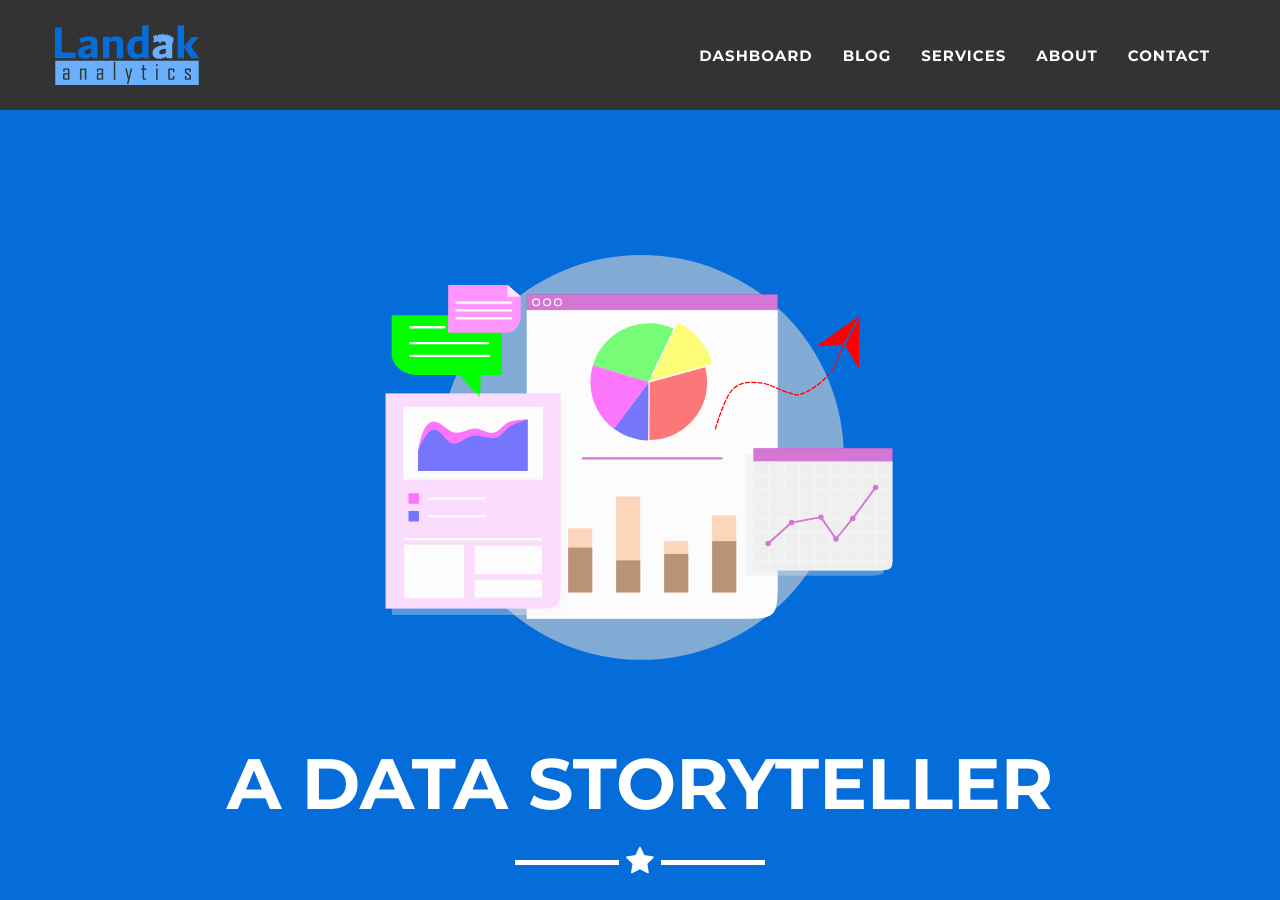
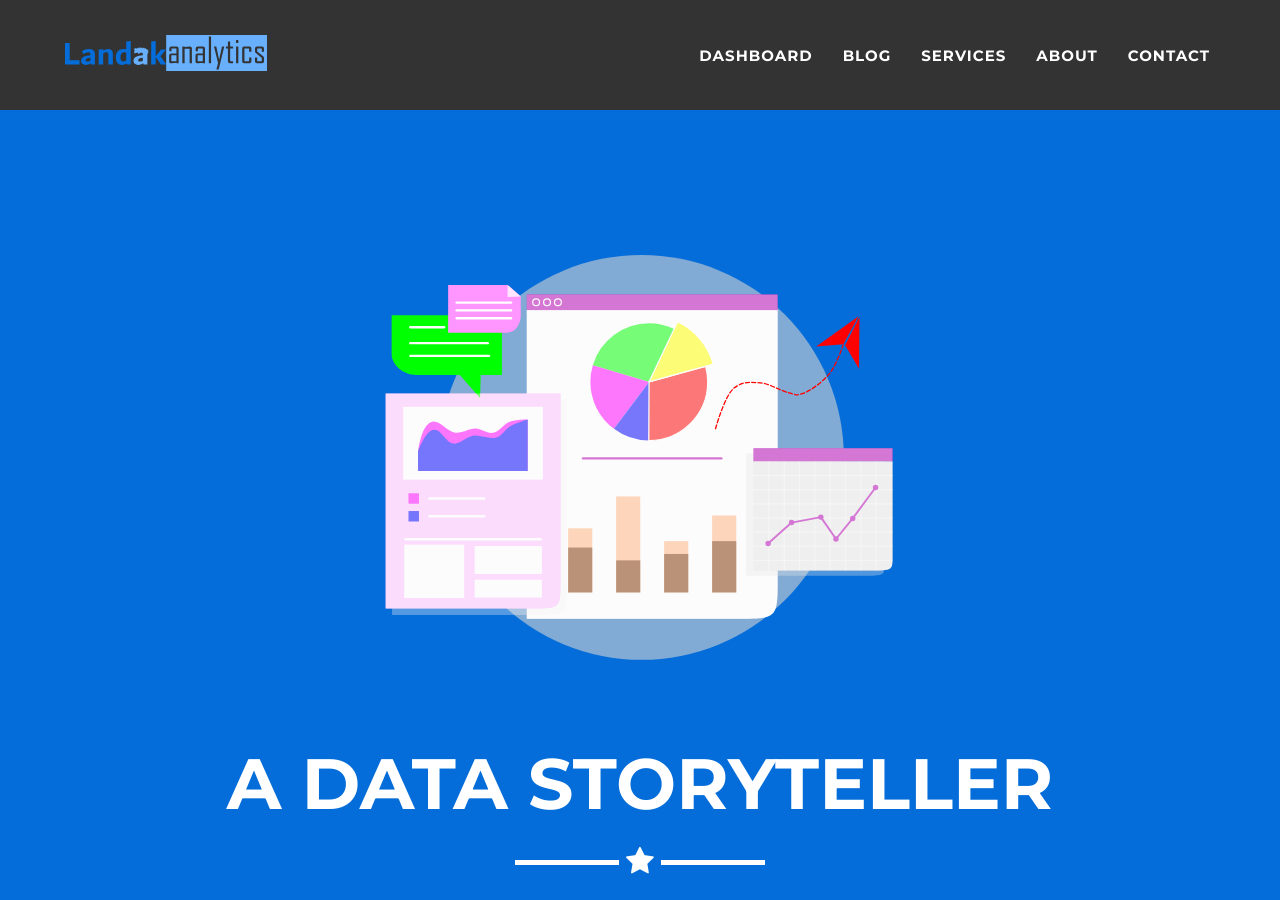
Before and after one commit to landak-tech/landak-tech.github.io, a Jekyll site: the page built from _posts/2020-04-16-Data-Analytics-for Business.markdown, in a window 1280 px wide and 900 px high. Built offline with Jekyll 4.4.1, drawn with Linux system fonts in a browser that asks for light colours; a script that is not in the unit is left out.

Commit message:
modifiy logo

```diff
--- a/_includes/nav.html
+++ b/_includes/nav.html
@@ -9,7 +9,7 @@
                     <span class="icon-bar"></span>
                     <span class="icon-bar"></span>
                 </button>
-                <a class="navbar-brand" href="#page-top" style="padding: 0;"><img src="{{ site.logo }}" alt="Landak Analytics" style="max-height: 100%;"></a>
+                <a class="navbar-brand" href="#page-top" style="padding: 0;"><img src="{{ site.logo }}" alt="Landak Analytics" style="max-height: 60%; margin: 5% 5%;"></a>
             </div>
 
             <!-- Collect the nav links, forms, and other content for toggling -->
```
Also changed, not shown: img/logo.svg.
